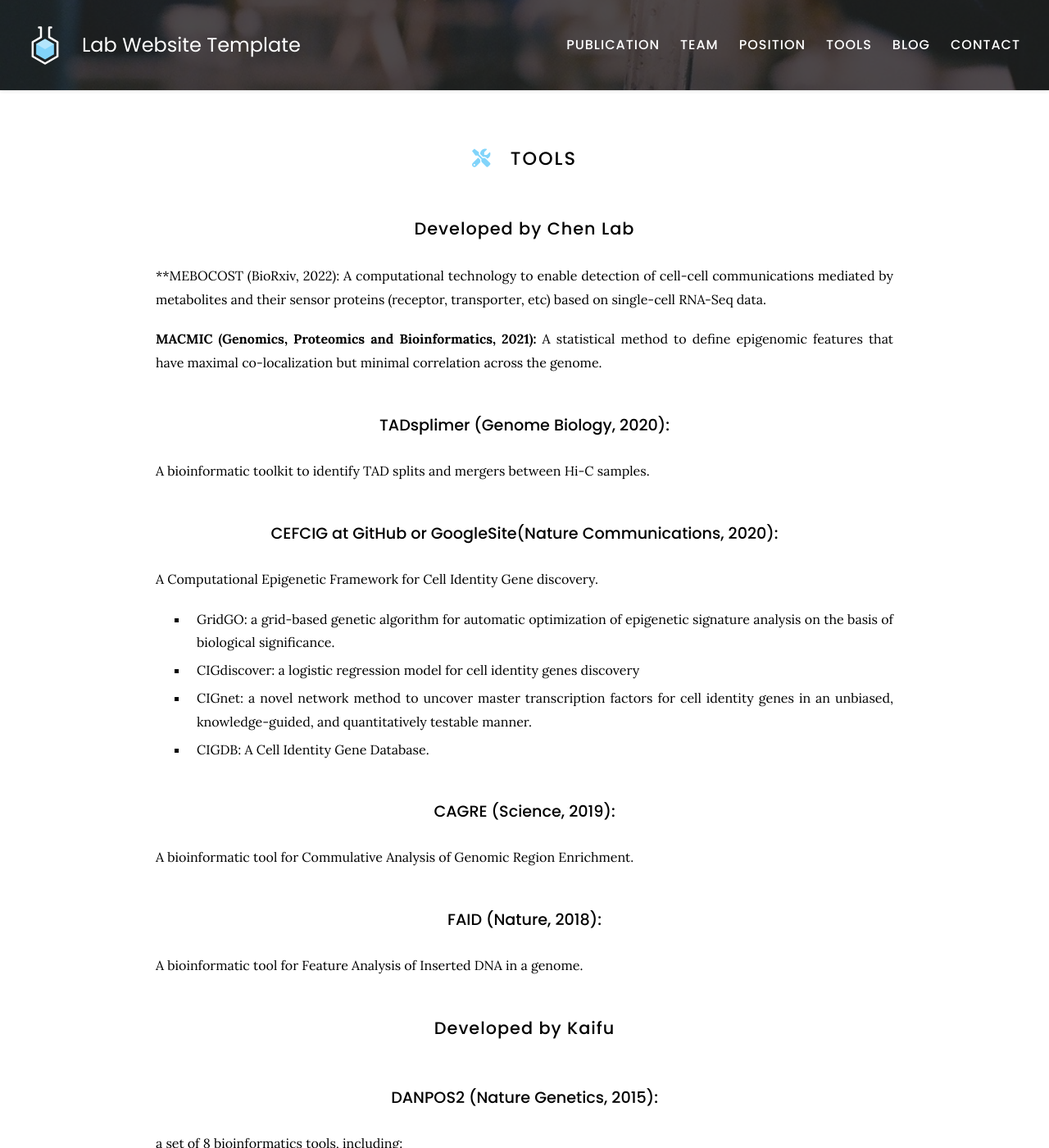
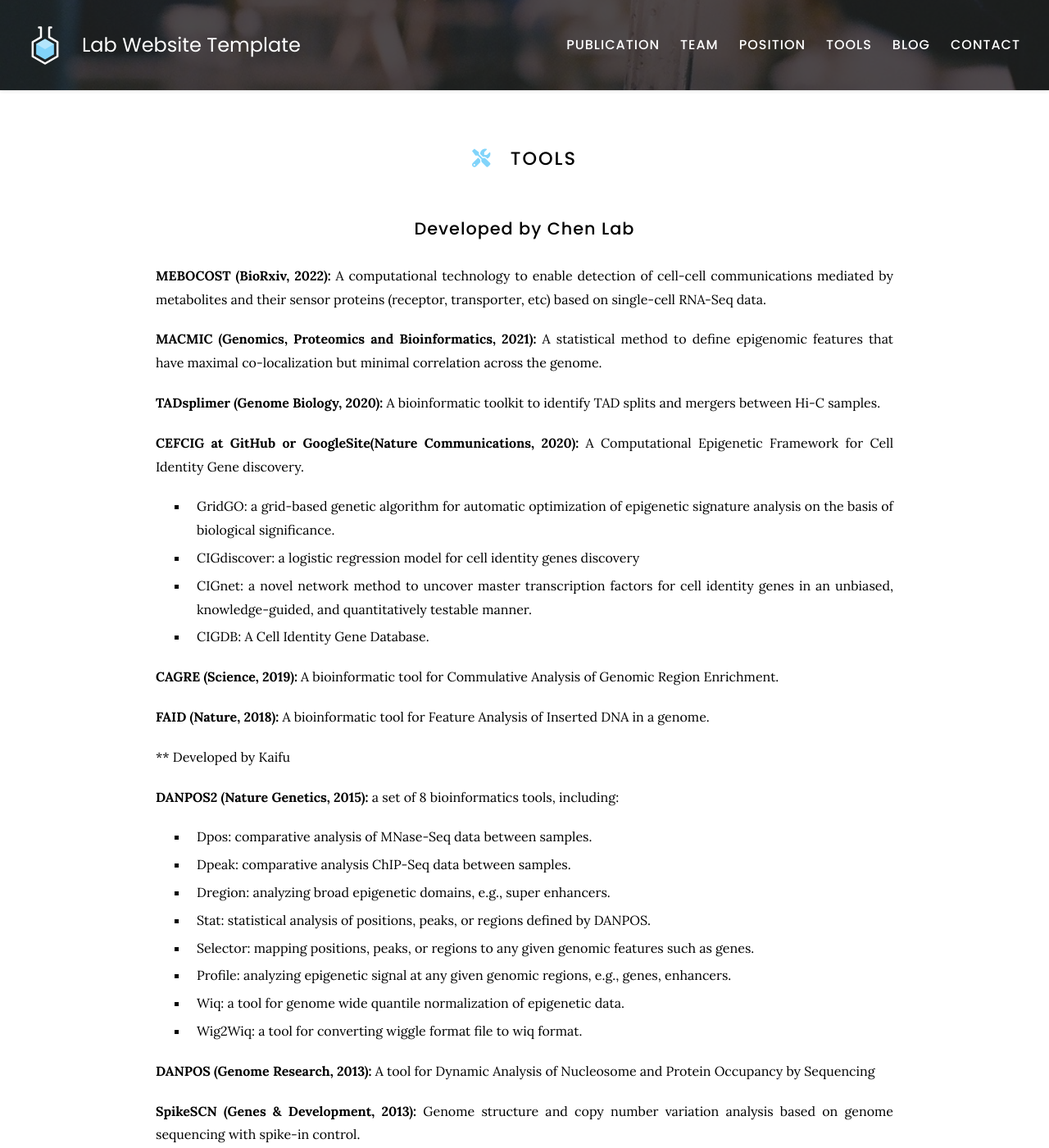
Before and after one commit to kaifuchenlab/kaifuchenlab.github.io, a Jekyll site: the page built from tools/index.md, in a window 1280 px wide and 1400 px high. Shown: the whole window at 82% size. Built offline with Jekyll 4.4.1, drawn with Linux system fonts in a browser that asks for light colours.

```diff
--- a/tools/index.md
+++ b/tools/index.md
@@ -9,31 +9,31 @@ nav:
 
 ## Developed by Chen Lab
 
-**MEBOCOST (BioRxiv, 2022):
+**MEBOCOST (BioRxiv, 2022):**
 A computational technology to enable detection of cell-cell communications mediated by metabolites and their sensor proteins (receptor, transporter, etc) based on single-cell RNA-Seq data.
 
 **MACMIC (Genomics, Proteomics and Bioinformatics, 2021):**
 A statistical method to define epigenomic features that have maximal co-localization but minimal correlation across the genome.
 
-### TADsplimer (Genome Biology, 2020):
+**TADsplimer (Genome Biology, 2020):**
 A bioinformatic toolkit to identify TAD splits and mergers between Hi-C samples.
 
-### CEFCIG at GitHub or GoogleSite(Nature Communications, 2020):
+**CEFCIG at GitHub or GoogleSite(Nature Communications, 2020):**
 A Computational Epigenetic Framework for Cell Identity Gene discovery.
 - GridGO: a grid-based genetic algorithm for automatic optimization of epigenetic signature analysis on the basis of biological significance.
 - CIGdiscover: a logistic regression model for cell identity genes discovery
 - CIGnet: a novel network method to uncover master transcription factors for cell identity genes in an unbiased, knowledge-guided, and quantitatively testable manner.
 - CIGDB: A Cell Identity Gene Database.
 
-### CAGRE (Science, 2019):
+**CAGRE (Science, 2019):**
 A bioinformatic tool for Commulative Analysis of Genomic Region Enrichment.
 
-### FAID (Nature, 2018):
+**FAID (Nature, 2018):**
 A bioinformatic tool for Feature Analysis of Inserted DNA in a genome.
 
-## Developed by Kaifu
+** Developed by Kaifu
 
-### DANPOS2 (Nature Genetics, 2015):
+**DANPOS2 (Nature Genetics, 2015):**
 a set of 8 bioinformatics tools, including:
 - Dpos: comparative analysis of MNase-Seq data between samples.
 - Dpeak: comparative analysis ChIP-Seq data between samples.
@@ -44,17 +44,17 @@ a set of 8 bioinformatics tools, including:
 - Wiq: a tool for genome wide quantile normalization of epigenetic data.
 - Wig2Wiq: a tool for converting wiggle format file to wiq format.
 
-### DANPOS (Genome Research, 2013):
+**DANPOS (Genome Research, 2013):**
 A tool for Dynamic Analysis of Nucleosome and Protein Occupancy by Sequencing
 
-### SpikeSCN (Genes & Development, 2013):
+**SpikeSCN (Genes & Development, 2013):**
 Genome structure and copy number variation analysis based on genome sequencing with spike-in control.
 
-### BarVar (Cell reports, 2013):
+**BarVar (Cell reports, 2013):**
 A bioinformatics pipeline to screen for drug-resistant genetic variations from barcode sequencing data.
 
-### NucHMM (GPB, 2010):
+**NucHMM (GPB, 2010):**
 A Hidden Markov Model for nucleosome positioning prediction based on DNA sequence feature.
 
-### GenomePSD (Nucleic acids research, 2008):
+**GenomePSD (Nucleic acids research, 2008):**
 A Power Spectrum Density analysis tool for genome sequence.
```
